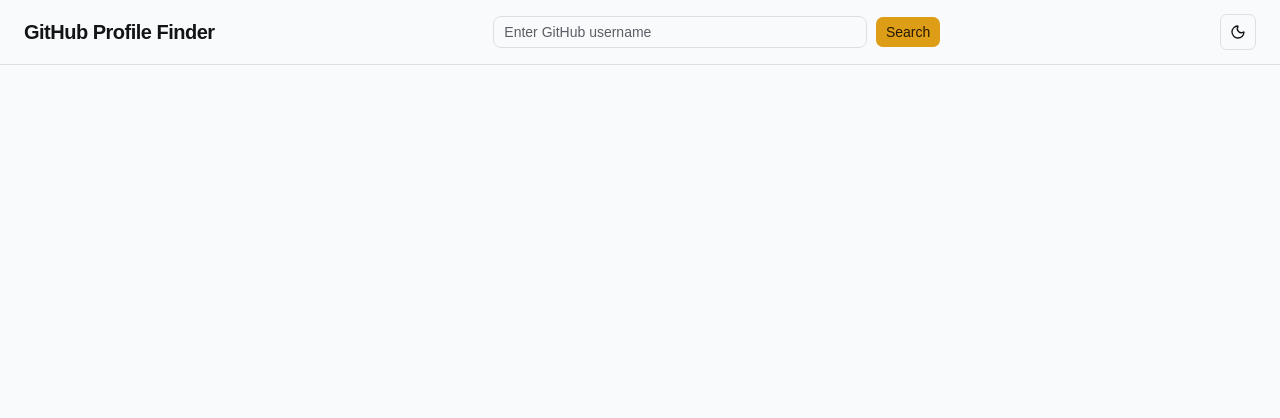
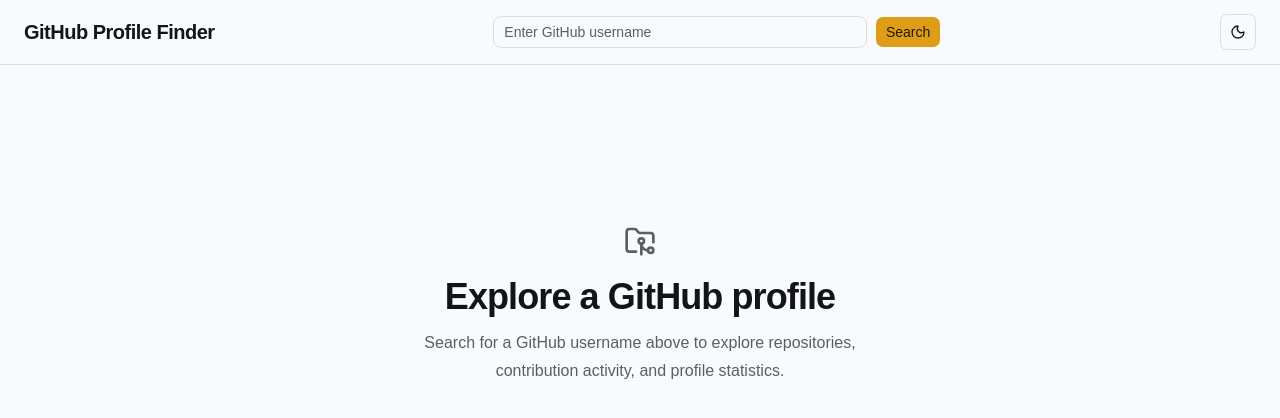
Before and after one commit to mohdriyaan/github-dashboard, a React (Vite) app in the folder client/: page / in a window 1280 px wide. Shown: the top 418 px of the page. Built offline with nearby package versions, Linux system fonts and the light colour scheme.

Commit message:
chore: remove obsolete contribution stats component

```diff
--- a/client/src/App.jsx
+++ b/client/src/App.jsx
@@ -17,6 +17,7 @@
 import DashboardSkeleton from "./components/DashboardSkeleton.jsx"
 import EmptyState from "./components/EmptyState.jsx"
 import ErrorState from "./components/ErrorState.jsx"
+import LandingState from "./components/LandingState.jsx"
 
 const getErrorMessage = (status) => {
   if (status === 400) return "Username is required"
@@ -142,9 +143,21 @@
 
       <main className="mx-auto w-full max-w-[1440px] px-6 py-10">
         <div className="space-y-14">
+
+          {/* Landing state — shown before the first search */}
+          {!isLoading &&
+            !profileError &&
+            !profile && (
+              <LandingState />
+            )}
+
+          {/* Loading state */}
           {isLoading && <DashboardSkeleton />}
 
-          {!isLoading && profileError && !profile && (
+          {/* Profile error */}
+          {!isLoading &&
+            profileError &&
+            !profile && (
               <ErrorState
                 title="Unable to load profile"
                 description={profileError}
@@ -153,10 +166,38 @@
               />
             )}
 
+          {/* Profile */}
           {!isLoading && profile && (
             <ProfileCard profile={profile} />
           )}
 
+          {/* Contribution activity */}
+          {!isLoading && profile && (
+            contributionsError ? (
+              <ErrorState
+                icon={Activity}
+                title="Unable to load contributions"
+                description="Contribution activity could not be loaded for this profile."
+                actionLabel="Try again"
+                onAction={retrySearch}
+              />
+            ) : contributionCalendar &&
+              contributionStats ? (
+              <ActivityGraph
+                calendar={contributionCalendar}
+                stats={contributionStats}
+                isLoading={false}
+              />
+            ) : (
+              <EmptyState
+                icon={Activity}
+                title="No contribution activity"
+                description="There is no contribution activity available for this profile."
+              />
+            )
+          )}
+
+          {/* Repository stats */}
           {!isLoading &&
             profile &&
             !reposError &&
@@ -164,6 +205,7 @@
               <StatsGrid stats={stats} />
             )}
 
+          {/* Repositories */}
           {!isLoading && profile && (
             reposError ? (
               <ErrorState
@@ -181,30 +223,6 @@
               />
             )
           )}
-
-          {!isLoading && profile && (
-            contributionsError ? (
-              <ErrorState
-                icon={Activity}
-                title="Unable to load contributions"
-                description="Contribution activity could not be loaded for this profile."
-                actionLabel="Try again"
-                onAction={retrySearch}
-              />
-            ) : contributionCalendar && contributionStats ? (
-              <ActivityGraph
-                calendar={contributionCalendar}
-                stats={contributionStats}
-                isLoading={false}
-              />
-            ) : (
-              <EmptyState
-                icon={Activity}
-                title="No contribution activity"
-                description="There is no contribution activity available for this profile."
-              />
-            )
-          )}
         </div>
       </main>
     </>
--- a/client/src/components/ContributionStats.jsx
+++ /dev/null
@@ -1,11 +0,0 @@
-const ContributionStats = ({ stats }) => {
-  return (
-    <div>
-      <h2>Contribution Statistics</h2>
-      <p>Total Contributions: {stats?.totalContributions}</p>
-      <p>Current Streak: {stats?.currentStreak}</p>
-      <p>Longest Streak: {stats?.longestStreak}</p>
-    </div>
-  )
-}
-export default ContributionStats
--- /dev/null
+++ b/client/src/components/LandingState.jsx
@@ -0,0 +1,23 @@
+import { FolderGit2 } from "lucide-react"
+
+const LandingState = () => {
+  return (
+    <section className="flex min-h-[50vh] flex-col items-center justify-center px-4 text-center">
+      <FolderGit2
+        className="size-8 text-muted-foreground"
+        aria-hidden="true"
+      />
+
+      <h2 className="mt-5 text-3xl font-semibold tracking-tight sm:text-4xl">
+        Explore a GitHub profile
+      </h2>
+
+      <p className="mt-3 max-w-lg text-base leading-7 text-muted-foreground">
+        Search for a GitHub username above to explore repositories,
+        contribution activity, and profile statistics.
+      </p>
+    </section>
+  )
+}
+
+export default LandingState
```
Lines whose indentation alone changed are shown as unchanged.
